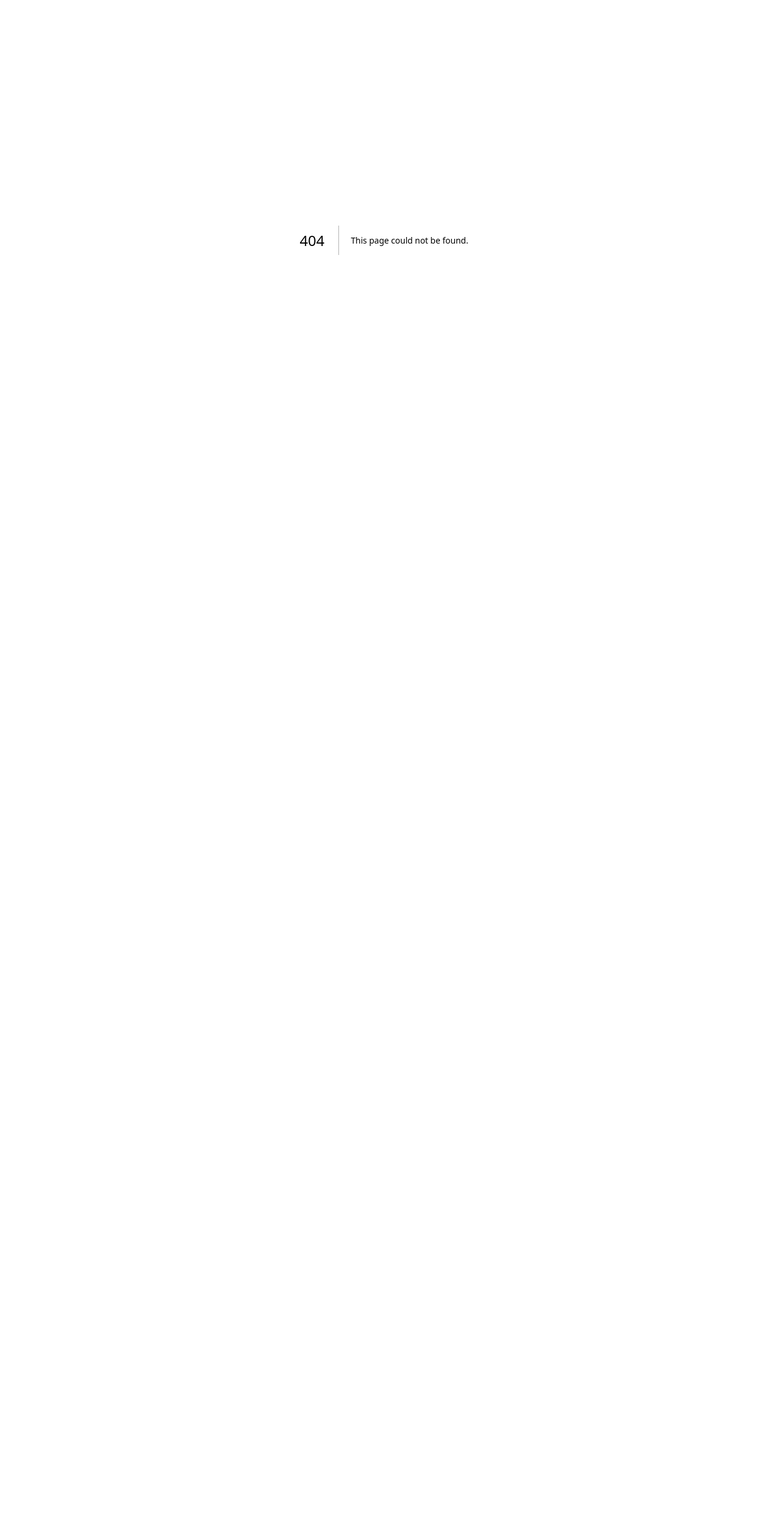
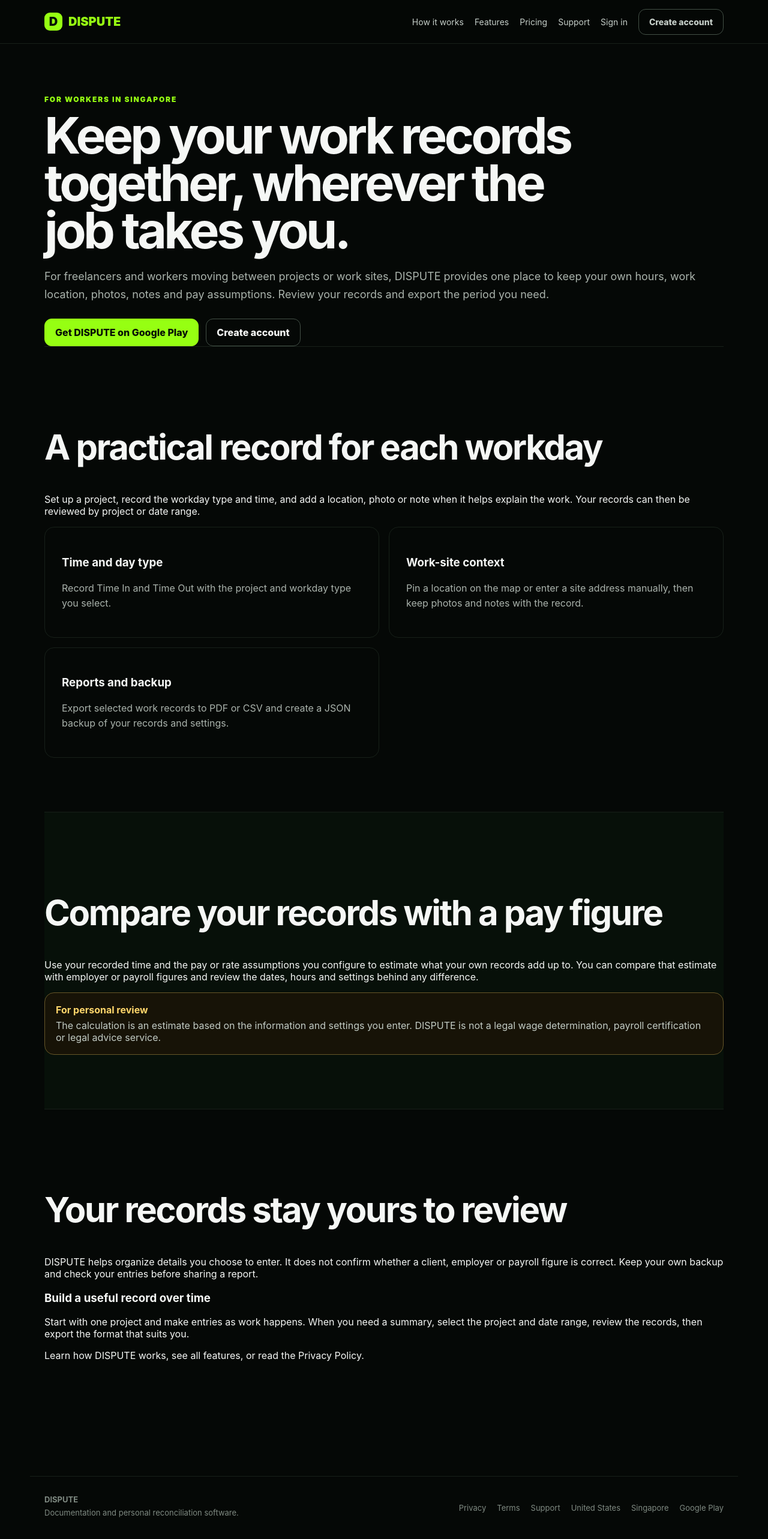
Before and after one commit to Vagrant4/dispute-web, a Next.js app: page /singapore-work-records in a window 1280 px wide. Before the commit this address had no page. Shown: the whole page at 60% size. Before the commit the page ends 800 px from the top, so only its background shows below. Built offline with nearby package versions, Linux system fonts and the light colour scheme.

Commit message:
Add US and Singapore SEO landing pages

```diff
--- a/app/components.js
+++ b/app/components.js
@@ -13,7 +13,7 @@
 </div></header>}
 export function Footer(){return <footer><div className="wrap foot">
   <div><b>DISPUTE</b><p>Documentation and personal reconciliation software.</p></div>
-  <div className="footlinks"><Link href="/privacy">Privacy</Link><Link href="/terms">Terms</Link><Link href="/contact">Support</Link><a href={PLAY_URL} target="_blank" rel="noreferrer">Google Play</a></div>
+  <div className="footlinks"><Link href="/privacy">Privacy</Link><Link href="/terms">Terms</Link><Link href="/contact">Support</Link><Link href="/us-independent-worker-records">United States</Link><Link href="/singapore-work-records">Singapore</Link><a href={PLAY_URL} target="_blank" rel="noreferrer">Google Play</a></div>
 </div></footer>}
 export function Shell({children}){return <><Header/>{children}<Footer/></>}
 export function PlayButton(){return <a className="btn primary" href={PLAY_URL} target="_blank" rel="noreferrer">Get DISPUTE on Google Play</a>}
--- /dev/null
+++ b/app/singapore-work-records/page.js
@@ -0,0 +1,36 @@
+import {Shell,PlayButton} from '../components';
+import {pageMeta} from '../../lib/meta';
+
+export const metadata=pageMeta(
+  '/singapore-work-records',
+  'Work records and pay estimates for Singapore workers | DISPUTE',
+  'Keep work hours, site location, photos, notes and rate assumptions together. Review and export your own work records with DISPUTE in Singapore.'
+);
+
+export default function SingaporeWorkRecords(){return <Shell><main className="wrap page">
+  <div className="eyebrow">For workers in Singapore</div>
+  <h1>Keep your work records together, wherever the job takes you.</h1>
+  <p className="lead">For freelancers and workers moving between projects or work sites, DISPUTE provides one place to keep your own hours, work location, photos, notes and pay assumptions. Review your records and export the period you need.</p>
+  <div className="actions"><PlayButton/><a className="btn" href="/signup">Create account</a></div>
+
+  <section className="section"><h2>A practical record for each workday</h2>
+    <p>Set up a project, record the workday type and time, and add a location, photo or note when it helps explain the work. Your records can then be reviewed by project or date range.</p>
+    <div className="grid">
+      <article className="feature"><h3>Time and day type</h3><p>Record Time In and Time Out with the project and workday type you select.</p></article>
+      <article className="feature"><h3>Work-site context</h3><p>Pin a location on the map or enter a site address manually, then keep photos and notes with the record.</p></article>
+      <article className="feature"><h3>Reports and backup</h3><p>Export selected work records to PDF or CSV and create a JSON backup of your records and settings.</p></article>
+    </div>
+  </section>
+
+  <section className="section alt"><h2>Compare your records with a pay figure</h2>
+    <p>Use your recorded time and the pay or rate assumptions you configure to estimate what your own records add up to. You can compare that estimate with employer or payroll figures and review the dates, hours and settings behind any difference.</p>
+    <div className="warning"><b>For personal review</b><span>The calculation is an estimate based on the information and settings you enter. DISPUTE is not a legal wage determination, payroll certification or legal advice service.</span></div>
+  </section>
+
+  <section className="section"><h2>Your records stay yours to review</h2>
+    <p>DISPUTE helps organize details you choose to enter. It does not confirm whether a client, employer or payroll figure is correct. Keep your own backup and check your entries before sharing a report.</p>
+    <h3>Build a useful record over time</h3>
+    <p>Start with one project and make entries as work happens. When you need a summary, select the project and date range, review the records, then export the format that suits you.</p>
+    <p>Learn <a href="/how-it-works">how DISPUTE works</a>, see all <a href="/features">features</a>, or read the <a href="/privacy">Privacy Policy</a>.</p>
+  </section>
+</main></Shell>}
--- a/app/sitemap.js
+++ b/app/sitemap.js
@@ -1 +1 @@
-export default function sitemap(){const b='https://disputewho.com';return ['','/how-it-works','/features','/pricing','/privacy','/terms','/contact'].map(p=>({url:b+p,lastModified:new Date()}))}
+export default function sitemap(){const b='https://disputewho.com';return ['','/how-it-works','/features','/pricing','/privacy','/terms','/contact','/us-independent-worker-records','/singapore-work-records'].map(p=>({url:b+p,lastModified:new Date()}))}
--- /dev/null
+++ b/app/us-independent-worker-records/page.js
@@ -0,0 +1 @@
+cat: app/us-independent-worker-records/page.js: No such file or directory
```
